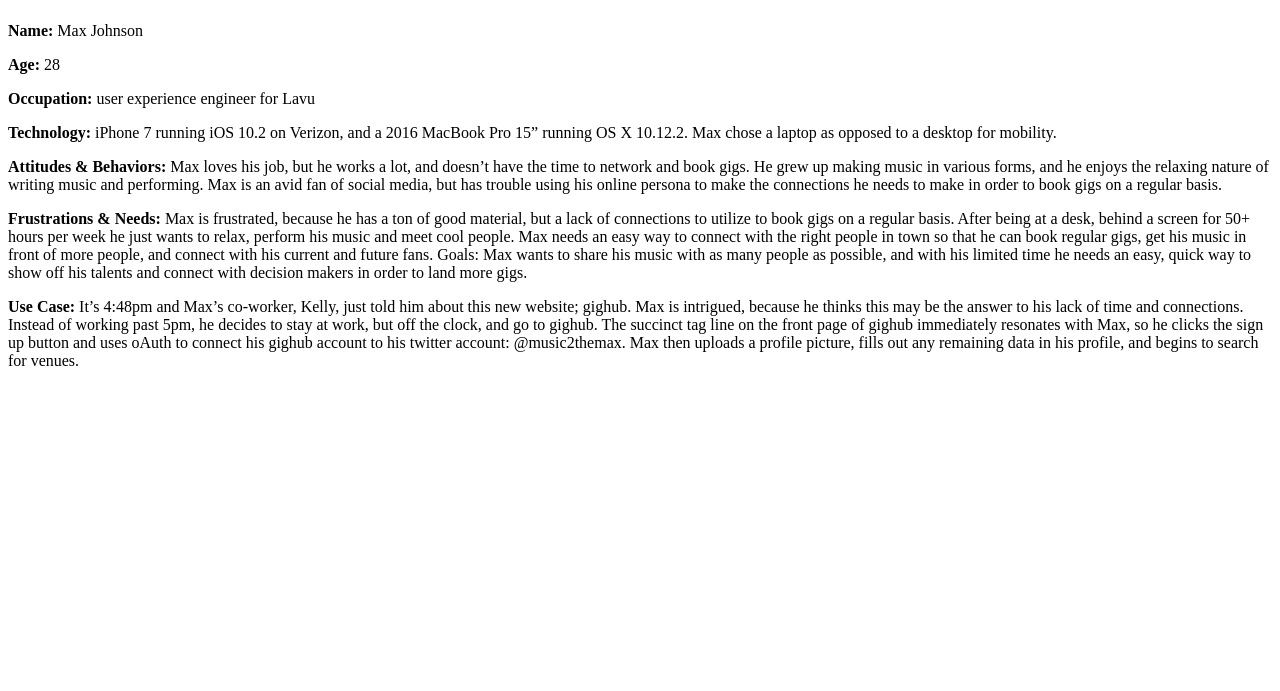
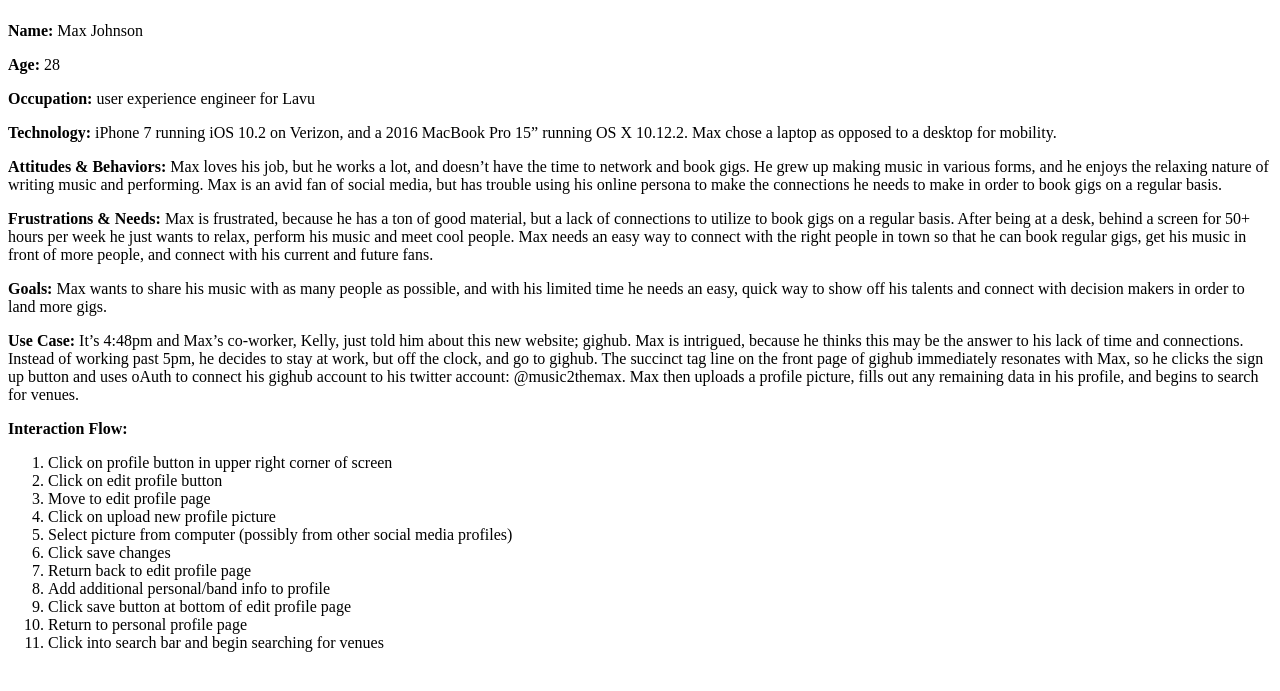
Before and after one commit to cmd-space/gighub, a PHP site: page /persona-max-johnson.php in a window 1280 px wide. Shown: the part 58-749 px from the top of the page. Run offline with PHP 8.4, Linux system fonts and the light colour scheme.

Commit message:
removed use-cases.php and interaction-flows.php, since personas hold all info. also updated persona-max-johnson.php to include interaction flow and tidy up <p> tags.

```diff
--- a/epic/persona-max-johnson.php
+++ b/epic/persona-max-johnson.php
@@ -17,9 +17,24 @@
 			<p><strong>Occupation:</strong> user experience engineer for Lavu</p>
 			<p><strong>Technology:</strong> iPhone 7 running iOS 10.2 on Verizon, and a 2016 MacBook Pro 15” running OS X 10.12.2. Max chose a laptop as opposed to a desktop for mobility.</p>
 			<p><strong>Attitudes & Behaviors:</strong> Max loves his job, but he works a lot, and doesn’t have the time to network and book gigs. He grew up making music in various forms, and he enjoys the relaxing nature of writing music and performing. Max is an avid fan of social media, but has trouble using his online persona to make the connections he needs to make in order to book gigs on a regular basis.</p>
-			<p><strong>Frustrations & Needs:</strong> Max is frustrated, because he has a ton of good material, but a lack of connections to utilize to book gigs on a regular basis. After being at a desk, behind a screen for 50+ hours per week he just wants to relax, perform his music and meet cool people. Max needs an easy way to connect with the right people in town so that he can book regular gigs, get his music in front of more people, and connect with his current and future fans.
-				Goals: Max wants to share his music with as many people as possible, and with his limited time he needs an easy, quick way to show off his talents and connect with decision makers in order to land more gigs.</p>
+			<p><strong>Frustrations & Needs:</strong> Max is frustrated, because he has a ton of good material, but a lack of connections to utilize to book gigs on a regular basis. After being at a desk, behind a screen for 50+ hours per week he just wants to relax, perform his music and meet cool people. Max needs an easy way to connect with the right people in town so that he can book regular gigs, get his music in front of more people, and connect with his current and future fans.</p>
+			<p><strong>Goals:</strong> Max wants to share his music with as many people as possible, and with his limited time he needs an easy, quick way to show off his talents and connect with decision makers in order to land more gigs.</p>
 			<p><strong>Use Case:</strong> It’s 4:48pm and Max’s co-worker, Kelly, just told him about this new website; gighub. Max is intrigued, because he thinks this may be the answer to his lack of time and connections. Instead of working past 5pm, he decides to stay at work, but off the clock, and go to gighub. The succinct tag line on the front page of gighub immediately resonates with Max, so he clicks the sign up button and uses oAuth to connect his gighub account to his twitter account: @music2themax. Max then uploads a profile picture, fills out any remaining data in his profile, and begins to search for venues.</p>
+			<p><strong>Interaction Flow:</strong>
+				<ol>
+					<li>Click on profile button in upper right corner of screen</li>
+					<li>Click on edit profile button</li>
+					<li>Move to edit profile page</li>
+					<li>Click on upload new profile picture</li>
+					<li>Select picture from computer (possibly from other social media profiles)</li>
+					<li>Click save changes</li>
+					<li>Return back to edit profile page</li>
+					<li>Add additional personal/band info to profile</li>
+					<li>Click save button at bottom of edit profile page</li>
+					<li>Return to personal profile page</li>
+					<li>Click into search bar and begin searching for venues</li>
+				</ol>
+			</p>
 		</main>
 	</body>
 </html>
```
Also changed, not shown: epic/interaction-flows.php (deleted), epic/use-cases.php (deleted).
